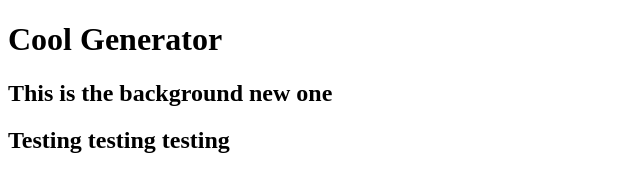
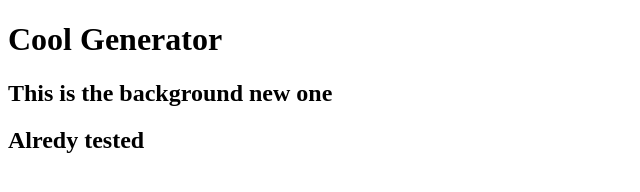
Before and after one commit to dsouzalenroy/background-generator, a plain HTML site: page index.html in a window 1280 px wide. Shown: the whole page, without its empty margins (0-640 px from the left). Drawn offline with Linux system fonts and the light colour scheme.

Commit message:
successfully tested the h2 tag

```diff
--- a/index.html
+++ b/index.html
@@ -7,6 +7,6 @@
   <body>
     <h1>Cool Generator</h1>
     <h2>This is the background new one</h2>
-    <h2>Testing testing testing</h2>
+    <h2>Alredy tested</h2>
   </body>
 </html>
```
